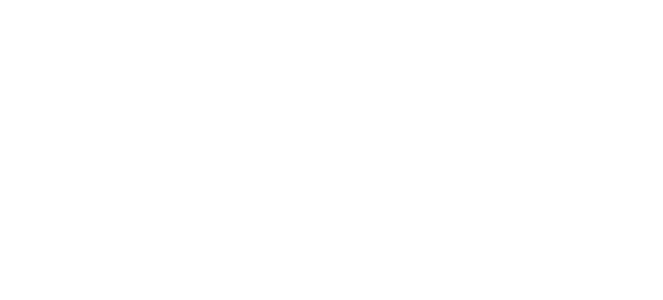
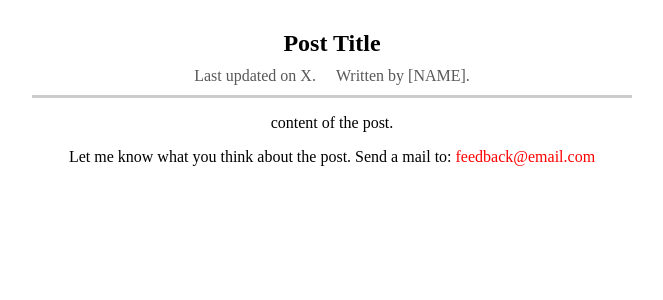
Before and after one commit to feliperost/nuxt-test, a Nuxt app: page /posts/1 in a window 1280 px wide. Before the commit this address had no page. Shown: the top 300 px of the page, without its empty margins (308-971 px from the left). Built offline with nearby package versions, Linux system fonts and the light colour scheme.

Commit message:
basic styles

```diff
--- a/nuxt.config.js
+++ b/nuxt.config.js
@@ -12,7 +12,8 @@
       { name: 'format-detection', content: 'telephone=no' }
     ],
     link: [
-      { rel: 'icon', type: 'image/x-icon', href: '/favicon.ico' }
+      { rel: 'icon', type: 'image/x-icon', href: '/favicon.ico' },
+      { rel: 'stylesheet', href: "https://fonts.googleapis.com/css2?family=Open+Sans&display=swap"}
     ]
   },
 
--- /dev/null
+++ b/pages/about/index.vue
@@ -0,0 +1,16 @@
+<template>
+  <div class="about-page">
+    <h1>This is my absolutely fantastic "About Me" Page!</h1>
+    <p>Lorem ipsum, dolor sit amet consectetur adipisicing elit. Totam officiis ab voluptatibus assumenda error quas deleniti eius? Suscipit, numquam? Quis aliquid non animi numquam amet voluptas dolorum sunt aspernatur commodi?</p>
+    <p>Lorem ipsum, dolor sit amet consectetur adipisicing elit. Totam officiis ab voluptatibus assumenda error quas deleniti eius? Suscipit, numquam? Quis aliquid non animi numquam amet voluptas dolorum sunt aspernatur commodi?</p>
+    <p>Lorem ipsum, dolor sit amet consectetur adipisicing elit. Totam officiis ab voluptatibus assumenda error quas deleniti eius? Suscipit, numquam? Quis aliquid non animi numquam amet voluptas dolorum sunt aspernatur commodi?</p>
+    <p>Lorem ipsum, dolor sit amet consectetur adipisicing elit. Totam officiis ab voluptatibus assumenda error quas deleniti eius? Suscipit, numquam? Quis aliquid non animi numquam amet voluptas dolorum sunt aspernatur commodi?</p>
+  </div>
+</template>
+
+<style scoped>
+.about-page {
+  text-align: center;
+  padding: 30px;
+}
+</style>
--- a/pages/index.vue
+++ b/pages/index.vue
@@ -1,6 +1,6 @@
 <template>
   <section class="container">
-    <nuxt-link to="/users">users</nuxt-link>
+
   </section>
 </template>
 
--- /dev/null
+++ b/pages/posts/_id/index.vue
@@ -0,0 +1,76 @@
+<template>
+  <div class="single-post-page">
+    <section class="post">
+        <h1 class="post-title">Post Title</h1>
+        <div class="post-details">
+            <div class="post-detail">Last updated on X.</div>
+            <div class="post-detail">Written by [NAME].</div>
+        </div>
+        <p class="post-content">content of the post.</p>
+    </section>
+    <section class="post-feedback">
+        <p>Let me know what you think about the post. Send a mail to: <a href="mailto:feedback@email.com">feedback@email.com</a></p>
+    </section>
+  </div>
+</template>
+
+<script>
+export default {
+
+}
+</script>
+
+<style scoped>
+.single-post-page {
+  padding: 30px;
+  text-align: center;
+  box-sizing: border-box;
+}
+
+.post {
+  width: 100%;
+}
+
+@media (min-width: 768px) {
+  .post {
+    width: 600px;
+    margin: auto;
+  }
+}
+
+.post-title {
+  margin: 0;
+}
+
+.post-details {
+  padding: 10px;
+  box-sizing: border-box;
+  border-bottom: 3px solid #ccc;
+  display: flex;
+  justify-content: center;
+  align-items: center;
+  flex-direction: column;
+}
+
+@media (min-width: 768px) {
+  .post-details {
+    flex-direction: row;
+  }
+}
+
+.post-detail {
+  color: rgb(88, 88, 88);
+  margin: 0 10px;
+}
+
+.post-feedback a {
+  color: red;
+  text-decoration: none;
+}
+
+.post-feedback a:hover,
+.post-feedback a:active {
+  color: salmon;
+}
+
+</style>
--- /dev/null
+++ b/pages/posts/index.vue
@@ -0,0 +1,19 @@
+<template>
+  <div class="posts-page">
+
+  </div>
+</template>
+
+<script>
+export default {
+
+}
+</script>
+
+<style scoped>
+.posts-page {
+    display: flex;
+    justify-content: center;
+    align-items: center;
+}
+</style>
--- a/pages/users.vue
+++ /dev/null
@@ -1,27 +0,0 @@
-<template>
-  <div>
-    <input type="text" v-model="userID">
-    <button @click="onLoadUser">Load User</button>
-    <nuxt-child/>
-  </div>
-</template>
-
-<script>
-export default {
-    data() {
-        return {
-            userID: ''
-        }
-    },
-    methods: {
-        onLoadUser() {
-            this.$router.push('/users/' + this.userID)
-        }
-    },
-    layout: 'users'
-}
-</script>
-
-<style>
-
-</style>
--- a/pages/users/_id/index.vue
+++ /dev/null
@@ -1,17 +0,0 @@
-<template>
-  <h1>single user page, with id: {{ $route.params.id }}</h1>
-</template>
-
-<script>
-export default {
-  validate(data) {
-    return /^\d+$/.test(data.params.id)
-  },
-  layout: 'users',
-
-}
-</script>
-
-<style>
-
-</style>
--- a/pages/users/index.vue
+++ /dev/null
@@ -1,12 +0,0 @@
-<template>
-    <div>
-        <p>Please enter an id and click the button.</p>
-    </div>
-</template>
-
-<script>
-
-export default {
-    layout: 'users'
-}
-</script>
```
